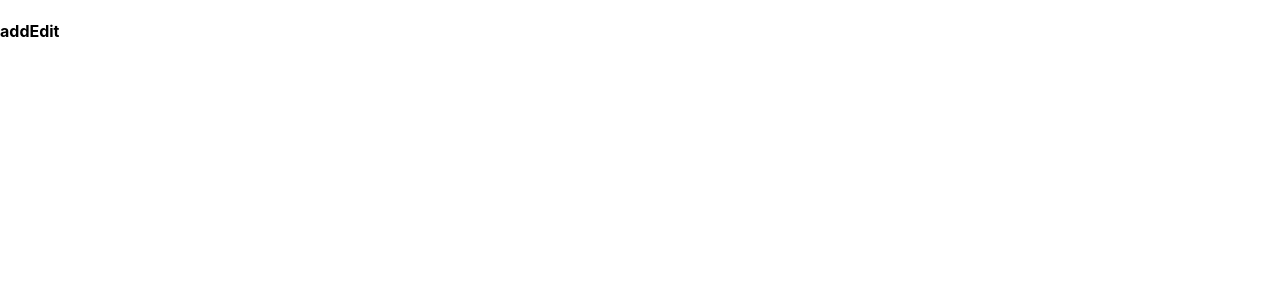
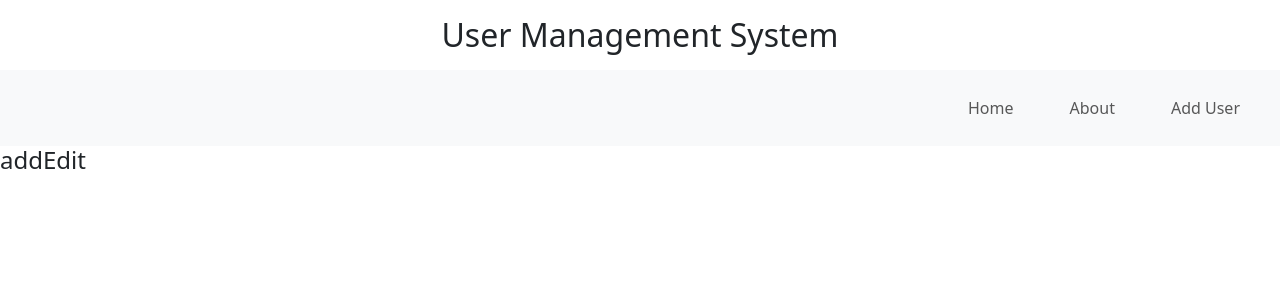
Before and after one commit to arpanam11/node, a React (Create React App) app in the folder frontend/: page /update/1 in a window 1280 px wide. Shown: the top 300 px of the page. Built offline with nearby package versions, Linux system fonts and the light colour scheme.

Commit message:
add header

```diff
--- a/frontend/package.json
+++ b/frontend/package.json
@@ -8,6 +8,7 @@
     "@testing-library/react": "^16.3.0",
     "@testing-library/user-event": "^13.5.0",
     "axios": "^1.10.0",
+    "bootstrap": "^5.3.7",
     "react": "^19.1.0",
     "react-dom": "^19.1.0",
     "react-router-dom": "^7.6.3",
--- a/frontend/src/App.js
+++ b/frontend/src/App.js
@@ -4,6 +4,7 @@ import View from './pages/view';
 import AddEdit from './pages/addEdit';
 import About from './pages/about';
 import Homepage from './pages/homepage';
+import Header from './component/Header';
 import {ToastContainer} from 'react-toastify';
 import 'react-toastify/dist/ReactToastify.css';
 
@@ -11,13 +12,15 @@ function App() {
   return (
     <BrowserRouter>
     <div className="App">
-      <ToastContainer/>
+      <Header />
+      <ToastContainer />
       <Routes>
+        <Route index element={<Homepage />} />
         <Route path="/view/:id" element={<View />} />
         <Route path="/add" element={<AddEdit />} />
         <Route path="/update/:id" element={<AddEdit />} />
         <Route path="/about" element={<About />} />
-        <Route path="/" element={<Homepage />} />
+
       </Routes>
         </div>
       </BrowserRouter>
--- /dev/null
+++ b/frontend/src/component/Header.css
@@ -0,0 +1,10 @@
+/* Custom CSS for the active navbar link */
+.navbar-nav .nav-link.active{
+  background-color: #007bff !important;
+  color: #ffffff !important;
+  border-radius: 0.25rem;
+  padding: 10px 20px;
+}
+.nav-item{
+    padding: 10px 20px !important;
+}
--- /dev/null
+++ b/frontend/src/component/Header.js
@@ -0,0 +1,65 @@
+import React from 'react';
+import { Link, useLocation } from 'react-router-dom'; // Import useLocation
+import './Header.css'; // Import your custom CSS for styling
+const Header = () => {
+  const location = useLocation(); // Get the current location object
+
+  return (
+    <header>
+      <h2 className="text-center my-3">User Management System</h2>
+      <div className="header">
+        <nav className="navbar navbar-expand-lg navbar-light bg-light">
+          <div className="container-fluid">
+            {/* Optional: Add a Navbar Brand if you want one for the "User Management System" */}
+            {/* <Link className="navbar-brand" to="/">User Management System</Link> */}
+            <button
+              className="navbar-toggler"
+              type="button"
+              data-bs-toggle="collapse"
+              data-bs-target="#navbarNav"
+              aria-controls="navbarNav"
+              aria-expanded="false"
+              aria-label="Toggle navigation"
+            >
+              <span className="navbar-toggler-icon"></span>
+            </button>
+            <div className="collapse navbar-collapse" id="navbarNav">
+              <ul className="navbar-nav ms-auto">
+                <li className="nav-item">
+                  {/* Conditionally apply 'active' class based on location.pathname */}
+                  <Link
+                    className={`nav-link ${location.pathname === '/' ? 'active' : ''}`}
+                    aria-current={location.pathname === '/' ? 'page' : undefined} // For accessibility
+                    to="/"
+                  >
+                    Home
+                  </Link>
+                </li>
+                <li className="nav-item">
+                  <Link
+                    className={`nav-link ${location.pathname === '/about' ? 'active' : ''}`}
+                    aria-current={location.pathname === '/about' ? 'page' : undefined}
+                    to="/about"
+                  >
+                    About
+                  </Link>
+                </li>
+                <li className="nav-item">
+                  <Link
+                    className={`nav-link ${location.pathname === '/add' ? 'active' : ''}`}
+                    aria-current={location.pathname === '/add' ? 'page' : undefined}
+                    to="/add"
+                  >
+                    Add User
+                  </Link>
+                </li>
+              </ul>
+            </div>
+          </div>
+        </nav>
+      </div>
+    </header>
+  );
+};
+
+export default Header;
--- a/frontend/src/index.js
+++ b/frontend/src/index.js
@@ -3,7 +3,7 @@ import ReactDOM from 'react-dom/client';
 import './index.css';
 import App from './App';
 import reportWebVitals from './reportWebVitals';
-
+import 'bootstrap/dist/css/bootstrap.css';
 const root = ReactDOM.createRoot(document.getElementById('root'));
 root.render(
   <React.StrictMode>
--- a/frontend/src/pages/homepage.js
+++ b/frontend/src/pages/homepage.js
@@ -1,9 +1,68 @@
-import React from 'react'
+import React from 'react'; // Renamed `react` to `React` for clarity, though it works either way
+import axios from 'axios';
+import { useState, useEffect } from 'react';
 
-const homepage = () => {
+// Component names should start with an uppercase letter (PascalCase)
+const Homepage = () => {
+  const [data, setData] = useState([]); // State to hold the fetched data
+
+  // useEffect to fetch data when the component mounts
+  useEffect(() => {
+    getUsers();
+  }, []); // The empty dependency array ensures this runs only once on mount
+
+  // Function to fetch users from the API
+  const getUsers = async () => {
+    try {
+      const response = await axios.get('http://localhost:5000/users');
+      if (response.status === 200) {
+        setData(response.data); // Update the state with the fetched data
+      }
+    } catch (error) {
+      console.error("Error fetching users:", error); // Log any errors
+      // You might want to set an error state here to display a message to the user
+    }
+  }; // <-- Missing closing brace for getUsers function was here
+
+  // The component's return statement, defining what it renders
   return (
-    <h4>homepage</h4>
-  )
-}
+    <div className="container mt-4"> {/* Added Bootstrap container and margin-top */}
+      <h1 className="text-center mb-4">User List</h1> {/* Centered heading with margin-bottom */}
 
-export default homepage
+      {/* Conditional rendering: Show table if data exists, otherwise a message */}
+      {data.length > 0 ? (
+        <table className="table table-striped table-bordered table-hover"> {/* Bootstrap table classes */}
+          <thead className="table-dark"> {/* Dark header background */}
+            <tr>
+              <th scope="col">Name</th>
+              <th scope="col">Email</th>
+              <th scope="col">Contact</th>
+              <th scope="col">Action</th>
+              {/* Add more table headers if your user objects have more properties */}
+            </tr>
+          </thead>
+          <tbody>
+            {data.map((user, index) => (
+              <tr key={user.id || index}> {/* Use user.id if available, otherwise index (less ideal for unique keys) */}
+
+                <td>{user.name}</td>
+                <td>{user.email}</td>
+                <td>{user.contact}</td>
+                <td>
+                  <button type="button" class="btn btn-success">View</button>
+                  <button type="button" class="btn btn-primary">Edit</button>
+                  <button type="button" class="btn btn-danger">Delete</button>
+                </td>
+                {/* Add more table data cells for other properties */}
+              </tr>
+            ))}
+          </tbody>
+        </table>
+      ) : (
+        <p className="text-center">No users found or data is loading...</p>
+      )}
+    </div>
+  );
+}; // <-- Missing closing brace for the Homepage component
+
+export default Homepage; // Export the corrected component name
```
Also changed, not shown: 1 other file (tests, documents, lock files or other folders).
